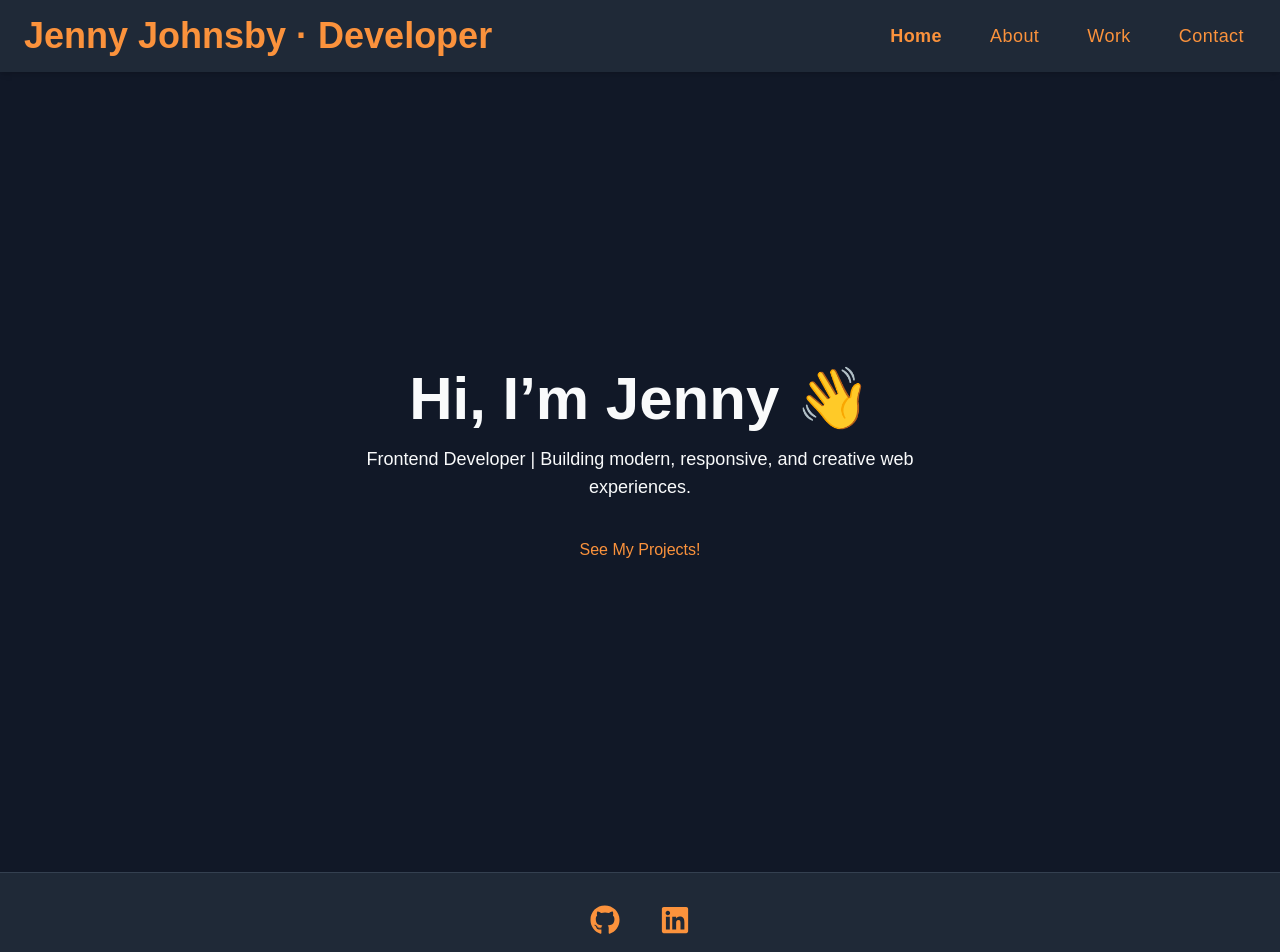
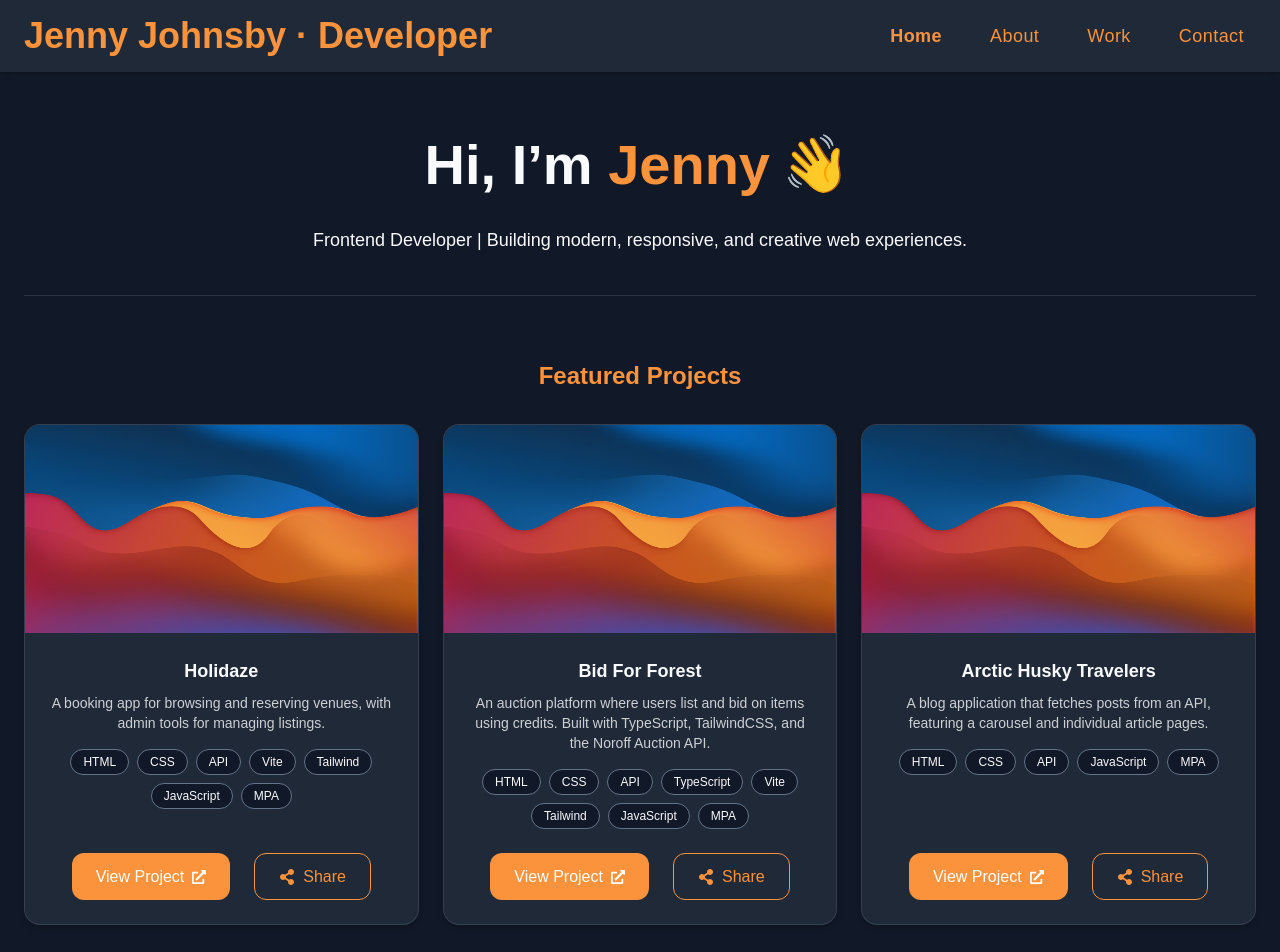
Before and after one commit to JennyJohnsby/Portfolio, a React (Vite) app: page / in a window 1280 px wide. Shown: the top 952 px of the page. Built offline with nearby package versions, Linux system fonts and the light colour scheme.

Commit message:
some design changes, and work om Home

```diff
--- a/src/components/Footer.tsx
+++ b/src/components/Footer.tsx
@@ -38,7 +38,7 @@ export default function Footer() {
 
       <button
         onClick={() => window.scrollTo({ top: 0, behavior: "smooth" })}
-        className="btn-outline block mx-auto mt-6 text-xs"
+        className="btn-outline block mx-auto mt-6 p-2"
       >
         Back to top ↑
       </button>
--- a/src/components/ProjectCard.tsx
+++ b/src/components/ProjectCard.tsx
@@ -35,7 +35,7 @@ export default function ProjectCard({
     <motion.div
       whileHover={{ scale: 1.02 }}
       whileTap={{ scale: 0.98 }}
-      className="bg-[var(--nav-bg)] text-[var(--nav-text)] rounded-2xl shadow-md overflow-hidden transition hover:shadow-lg max-w-lg border border-[var(--border)]/30"
+      className="flex flex-col bg-[var(--nav-bg)] text-[var(--nav-text)] rounded-2xl shadow-md overflow-hidden transition hover:shadow-lg max-w-lg border border-[var(--border)]/30 h-full"
     >
       <a href={link} target="_blank" rel="noopener noreferrer">
         <img
@@ -46,10 +46,8 @@ export default function ProjectCard({
         />
       </a>
 
-      <div className="p-6 text-center">
-        <h2 className="text-lg font-bold text-[var(--nav-text)] mb-2">
-          {title}
-        </h2>
+      <div className="flex flex-col flex-grow p-6 text-center">
+        <h2 className="text-lg font-bold mb-2">{title}</h2>
         <p className="text-sm opacity-80 mb-4">{description}</p>
 
         {techStack.length > 0 && (
@@ -64,8 +62,7 @@ export default function ProjectCard({
             ))}
           </div>
         )}
-
-        <div className="flex flex-col sm:flex-row justify-center gap-4 sm:gap-6 mt-6">
+        <div className="mt-auto flex flex-col sm:flex-row justify-center gap-4 sm:gap-6">
           <a
             href={link}
             target="_blank"
--- a/src/index.css
+++ b/src/index.css
@@ -92,7 +92,6 @@ html {
   animation: bounce-subtle 0.4s ease;
 }
 
-/* 🔘 Buttons */
 .btn {
   @apply rounded-xl font-medium transition;
   background-color: var(--accent);
--- a/src/pages/Home.tsx
+++ b/src/pages/Home.tsx
@@ -1,47 +1,168 @@
 import { motion } from "framer-motion";
 import { Link } from "react-router-dom";
+import ProjectCard from "../components/ProjectCard";
+import placeholderImg from "../assets/placeholder.jpg";
+
+const projects = [
+  {
+    title: "Holidaze",
+    description:
+      "A booking app for browsing and reserving venues, with admin tools for managing listings.",
+    image: placeholderImg,
+    link: "https://jenjoh.netlify.app/",
+    techStack: ["HTML", "CSS", "API", "Vite", "Tailwind", "JavaScript", "MPA"],
+  },
+  {
+    title: "Bid For Forest",
+    description:
+      "An auction platform where users list and bid on items using credits. Built with TypeScript, TailwindCSS, and the Noroff Auction API.",
+    image: placeholderImg,
+    link: "https://bidforforest.netlify.app/",
+    techStack: [
+      "HTML",
+      "CSS",
+      "API",
+      "TypeScript",
+      "Vite",
+      "Tailwind",
+      "JavaScript",
+      "MPA",
+    ],
+  },
+  {
+    title: "Arctic Husky Travelers",
+    description:
+      "A blog application that fetches posts from an API, featuring a carousel and individual article pages.",
+    image: placeholderImg,
+    link: "https://jenny-exam-pe1.netlify.app/",
+    techStack: ["HTML", "CSS", "API", "JavaScript", "MPA"],
+  },
+  {
+    title: "Rainy Days",
+    description:
+      "An online store that fetches products from an API with filtering, shopping basket, and dynamic functionality.",
+    image: placeholderImg,
+    link: "https://cross-cours-jenjoh.netlify.app/",
+    techStack: ["HTML", "CSS", "API", "JavaScript", "MPA"],
+  },
+  {
+    title: "Mystic Market",
+    description:
+      "An e-commerce app built with React and TypeScript. Includes search, sorting, cart with checkout, and contact form validation.",
+    image: placeholderImg,
+    link: "https://jsf-m9htew6n1-jennyjohnsbys-projects.vercel.app/",
+    techStack: [
+      "React",
+      "TypeScript",
+      "Tailwind",
+      "API",
+      "Vite",
+      "CSS",
+      "JavaScript",
+    ],
+  },
+  {
+    title: "Petagram",
+    description:
+      "A social media app with CRUD posts, comments, emoji reactions, and user following features.",
+    image: placeholderImg,
+    link: "https://petagramtailwindcss.netlify.app/",
+    techStack: ["HTML", "CSS", "API", "Vite", "Tailwind", "JavaScript", "MPA"],
+  },
+];
+
+const container = {
+  hidden: { opacity: 0 },
+  show: {
+    opacity: 1,
+    transition: { staggerChildren: 0.3 },
+  },
+};
+
+const item = {
+  hidden: { opacity: 0, y: 20 },
+  show: { opacity: 1, y: 0 },
+};
 
 export default function Home() {
   return (
     <motion.main
-      className="flex flex-col items-center justify-center h-screen text-center px-4 bg-[var(--off-white)]"
-      initial={{ opacity: 0, y: 30 }}
-      animate={{ opacity: 1, y: 0 }}
-      transition={{ duration: 0.6 }}
+      className="flex flex-col items-center justify-center min-h-screen px-6 py-12 text-center bg-[var(--bg)] text-[var(--text)]"
+      initial="hidden"
+      animate="show"
+      variants={container}
     >
-
+      {/* Hero Section */}
       <motion.h1
-        initial={{ opacity: 0, y: 20 }}
-        animate={{ opacity: 1, y: 0 }}
-        transition={{ duration: 0.6, delay: 0.2 }}
-        className="text-4xl md:text-6xl font-bold text-[var(--dark-purple)] mb-4"
+        variants={item}
+        className="text-[clamp(2rem,5vw,3.5rem)] font-bold mb-4"
       >
-        Hi, I’m Jenny 👋
+        Hi, I’m <span className="text-[var(--accent)]">Jenny</span>{" "}
+        <motion.span
+          role="img"
+          aria-label="waving hand"
+          animate={{ rotate: [0, 20, -10, 20, 0] }}
+          transition={{ duration: 1.2, repeat: Infinity, repeatDelay: 4 }}
+          className="inline-block origin-bottom"
+        >
+          👋
+        </motion.span>
       </motion.h1>
 
-
       <motion.p
-        initial={{ opacity: 0, y: 20 }}
-        animate={{ opacity: 1, y: 0 }}
-        transition={{ duration: 0.6, delay: 0.4 }}
-        className="text-base md:text-lg text-[var(--eggplant)] max-w-xl"
+        variants={item}
+        className="text-base md:text-lg leading-relaxed opacity-80 mb-10"
       >
         Frontend Developer | Building modern, responsive, and creative web experiences.
       </motion.p>
 
+      {/* Featured Projects */}
+      <section className="w-full max-w-7xl text-center py-16 border-t border-[var(--border)]/30">
+        <h2 className="text-2xl font-bold text-[var(--accent)] mb-8 text-center">
+          Featured Projects
+        </h2>
+        <div className="grid gap-6 md:grid-cols-3">
+          {projects.slice(0, 3).map((project, index) => (
+            <motion.div
+              key={index}
+              variants={item}
+              className="w-full max-w-sm md:max-w-md"
+            >
+              <ProjectCard {...project} />
+            </motion.div>
+          ))}
+        </div>
 
-      <motion.div
-        initial={{ opacity: 0, scale: 0.9 }}
-        animate={{ opacity: 1, scale: 1 }}
-        transition={{ duration: 0.6, delay: 0.6 }}
+        <div className="text-center mt-10">
+          <Link to="/projects" className="btn px-6 py-3 hover-bounce">
+            See All Projects
+          </Link>
+        </div>
+      </section>
+
+      {/* Contact Section */}
+      <motion.section
+        variants={item}
+        className="w-full max-w-4xl text-center py-16 border-t border-[var(--border)]/30"
       >
-        <Link
-          to="/projects"
-          className="mt-6 inline-block px-6 py-3 rounded-2xl bg-[var(--eggplant)] text-[var(--light-pink)] font-medium hover:bg-[var(--pink)] transition"
-        >
-          See My Projects!
+        <h2 className="text-2xl md:text-3xl font-bold text-[var(--accent)] mb-4">
+          Let’s Connect
+        </h2>
+        <p className="text-base md:text-lg opacity-80 mb-8 max-w-2xl mx-auto">
+          I’m always open to new opportunities and collaborations. You can{" "}
+          <a
+            href="mailto:jjohnsby.dev@gmail.com"
+            className="text-[var(--accent)] font-medium underline hover:text-[var(--accent-light)] transition"
+          >
+            email me
+          </a>{" "}
+          directly, or head over to my contact page.
+        </p>
+
+        <Link to="/contact" className="btn px-6 py-3 hover-bounce">
+          Go to Contact Page
         </Link>
-      </motion.div>
+      </motion.section>
     </motion.main>
   );
 }
--- a/src/pages/Projects.tsx
+++ b/src/pages/Projects.tsx
@@ -1,7 +1,7 @@
 import { motion } from "framer-motion";
 import ProjectCard from "../components/ProjectCard";
 
-import placeholderImg from "../assets/placeholder.jpg";
+import placeholderImg from "../assets/placeholder.jpg"; // ✅ single placeholder for all
 
 const projects = [
   {
```
